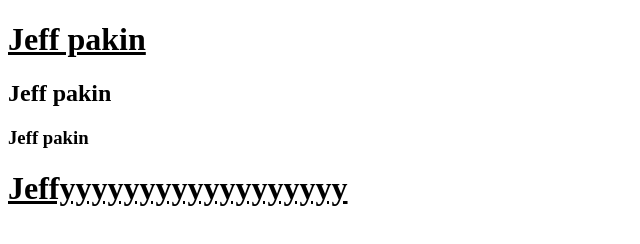
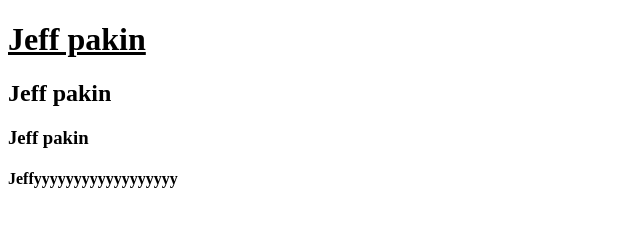
Before and after one commit to Jeffy2412441/First, a website: page index.html in a window 1280 px wide. Shown: the whole page, without its empty margins (0-640 px from the left). Drawn offline with Linux system fonts and the light colour scheme.

Commit message:
Update index.html

```diff
--- a/index.html
+++ b/index.html
@@ -11,6 +11,6 @@
     <h1>Jeff pakin</h1>
     <h2>Jeff pakin</h2>
     <h3>Jeff pakin</h3>
-    <h1>Jeffyyyyyyyyyyyyyyyyyy</h1>
+    <h4>Jeffyyyyyyyyyyyyyyyyyy</h4>
   </body>
 </html>
```
